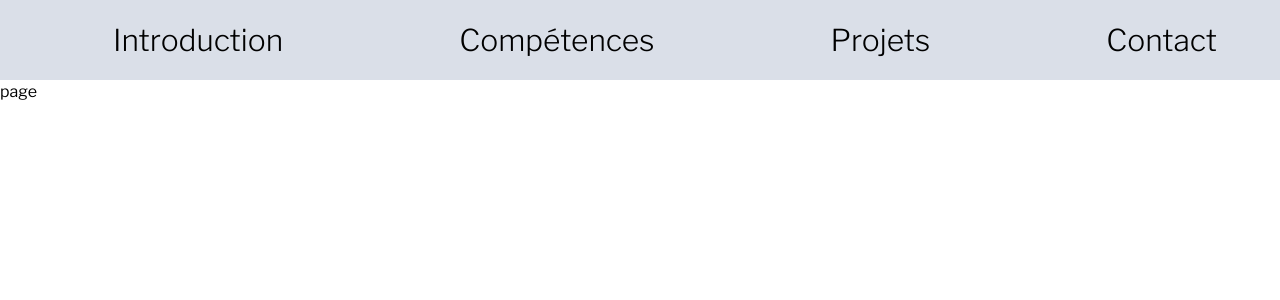
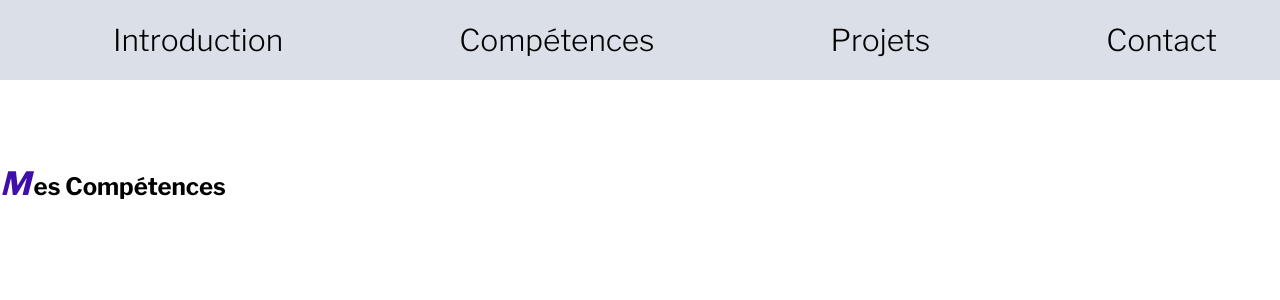
Before and after one commit to RayanEreteo/portfolio, a Next.js app: page /skills in a window 1280 px wide. Shown: the top 300 px of the page. Built offline with nearby package versions, Linux system fonts and the light colour scheme.

Commit message:
Ajout du composant Compétences a la route skills

```diff
--- a/app/skills/page.tsx
+++ b/app/skills/page.tsx
@@ -1,7 +1,12 @@
+import Image from 'next/image'
+import Competences from '../sections/Competences'
+
 function Skills() {
-  return (
-    <div>page</div>
-  )
+    return (
+        <section id='skills'>
+            <Competences />
+        </section>
+    )
 }
 
 export default Skills
```
